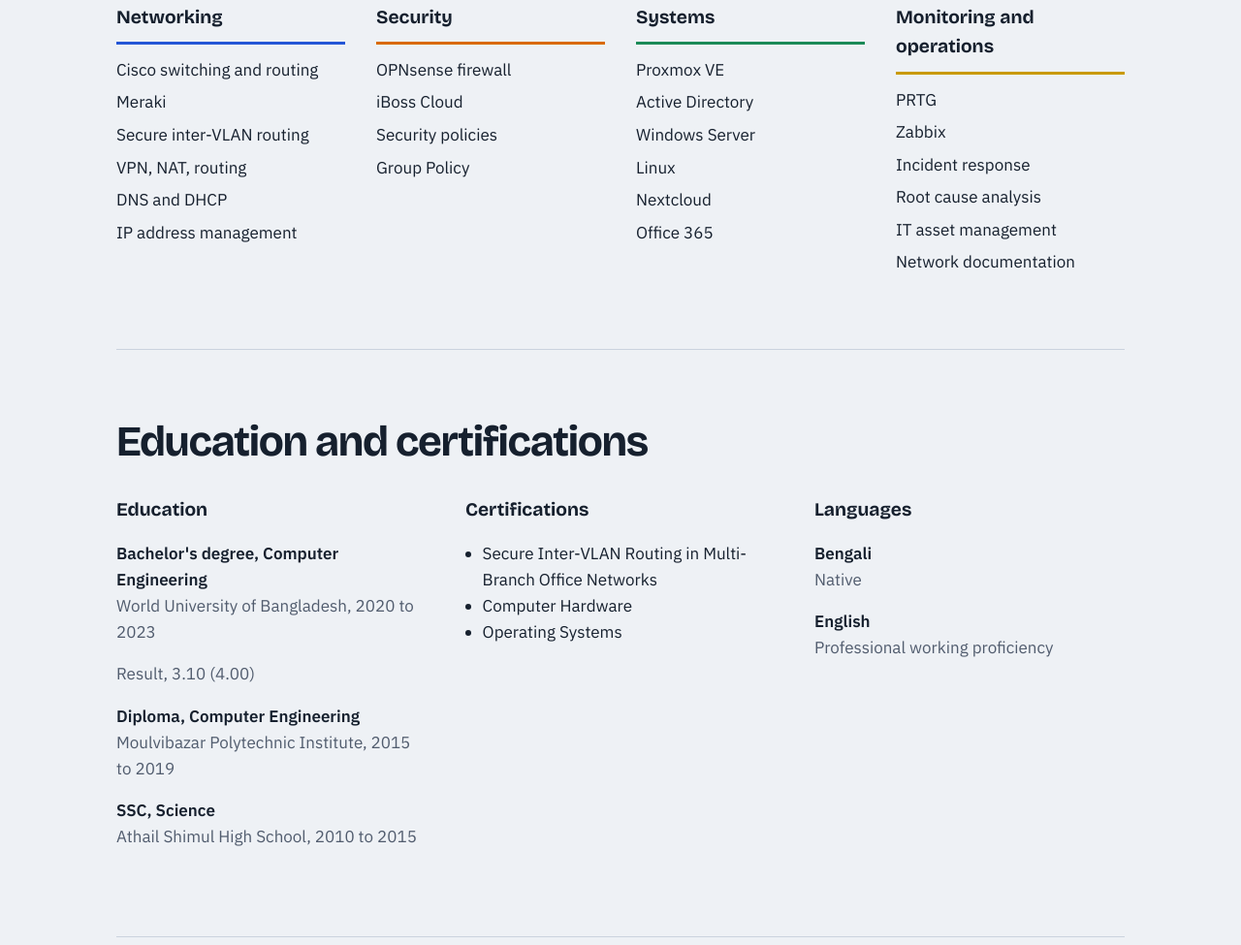
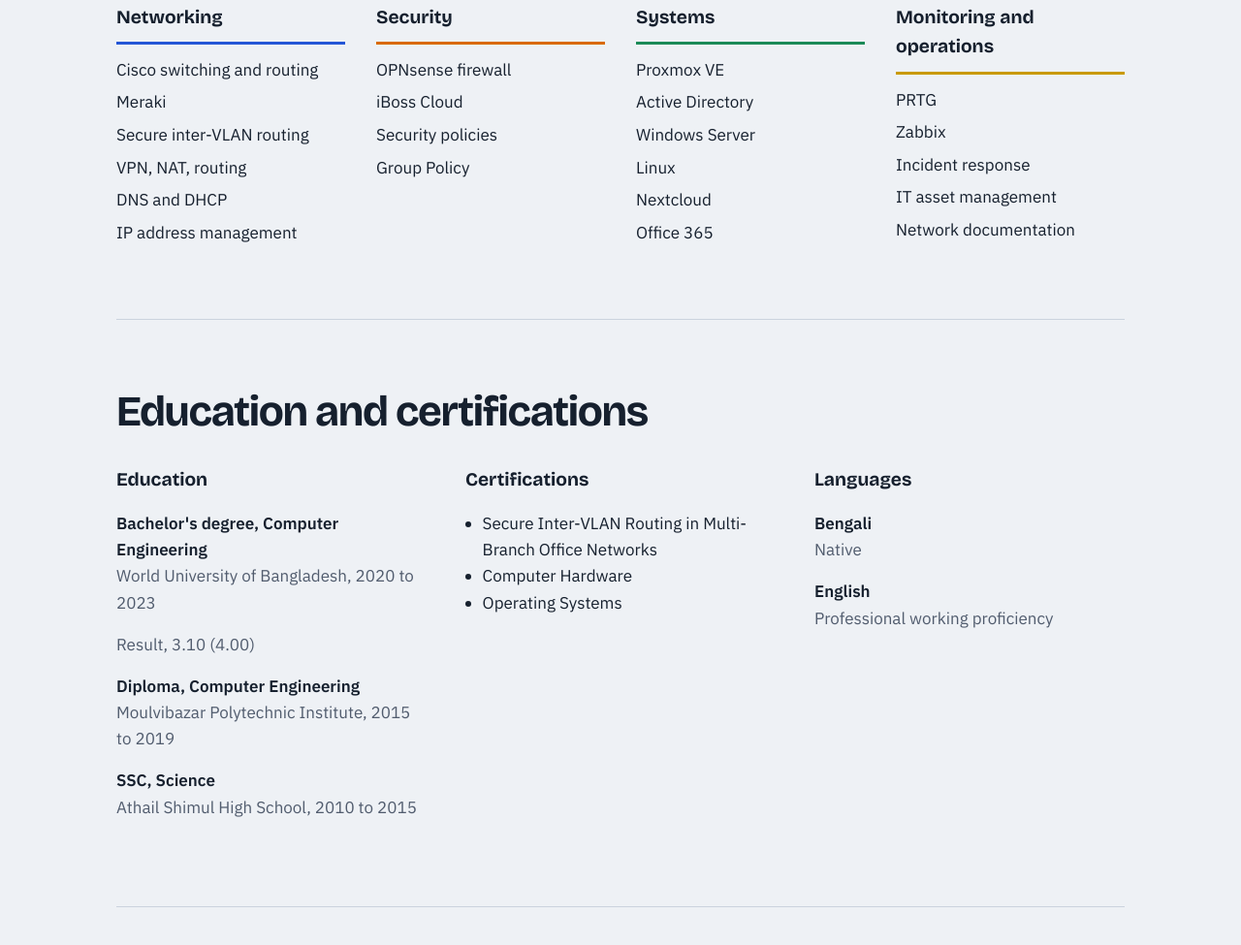
Before and after one commit to harunmiah3959/harun-miah-portfolio, a plain HTML site: page index.html in a window 1280 px wide. Shown: the part 2492-3467 px from the top of the page at 97% size. Drawn offline with nearby package versions, Linux system fonts and the light colour scheme.

Commit message:
Update index.html

```diff
--- a/index.html
+++ b/index.html
@@ -247,7 +247,7 @@
         <div style="--c:var(--green)"><h3>Systems</h3><ul>
           <li>Proxmox VE</li><li>Active Directory</li><li>Windows Server</li><li>Linux</li><li>Nextcloud</li><li>Office 365</li></ul></div>
         <div style="--c:var(--yellow)"><h3>Monitoring and operations</h3><ul>
-          <li>PRTG</li><li>Zabbix</li><li>Incident response</li><li>Root cause analysis</li><li>IT asset management</li><li>Network documentation</li></ul></div>
+          <li>PRTG</li><li>Zabbix</li><li>Incident response</li><li>IT asset management</li><li>Network documentation</li></ul></div>
       </div>
     </section>
 
```
